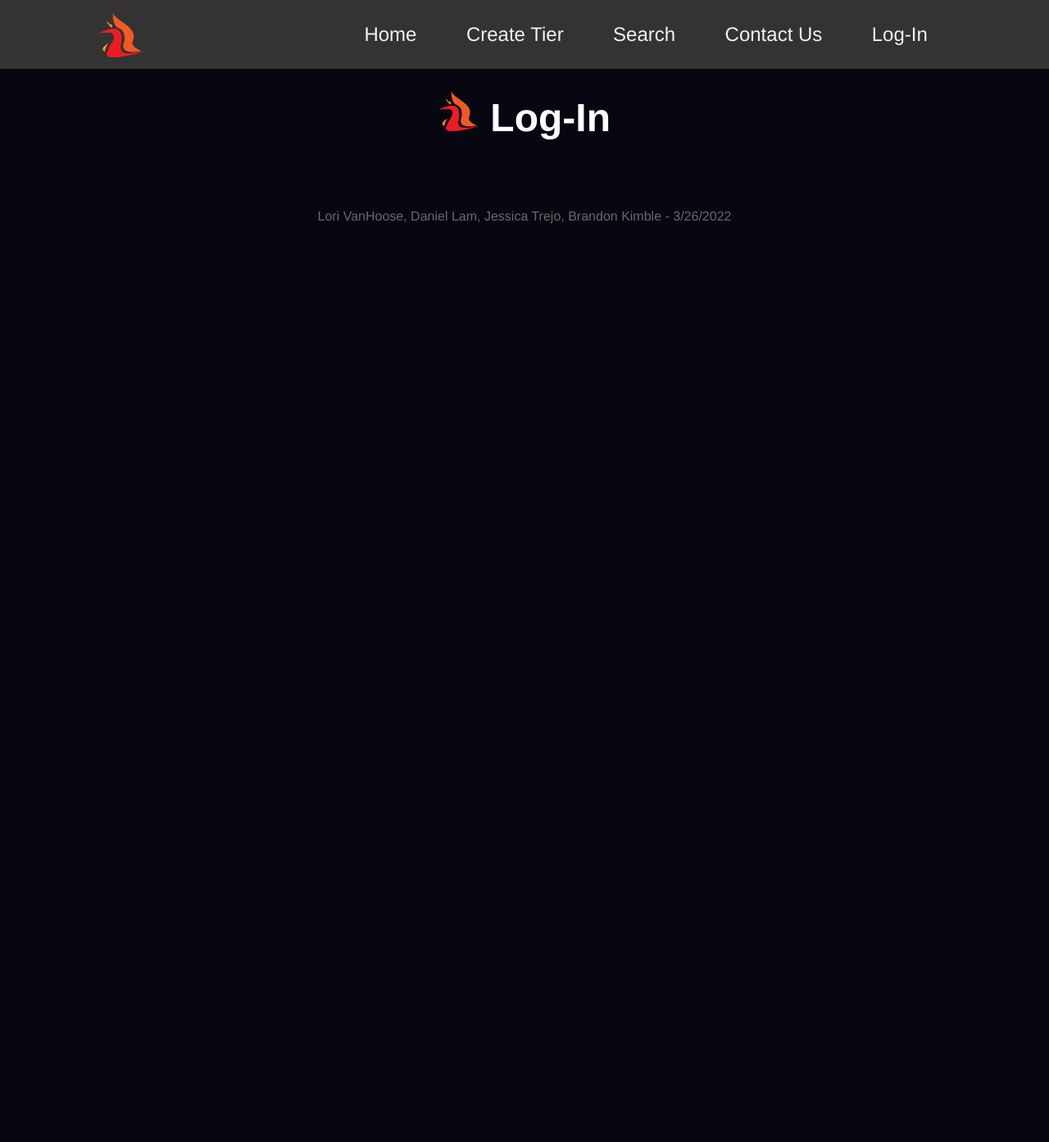
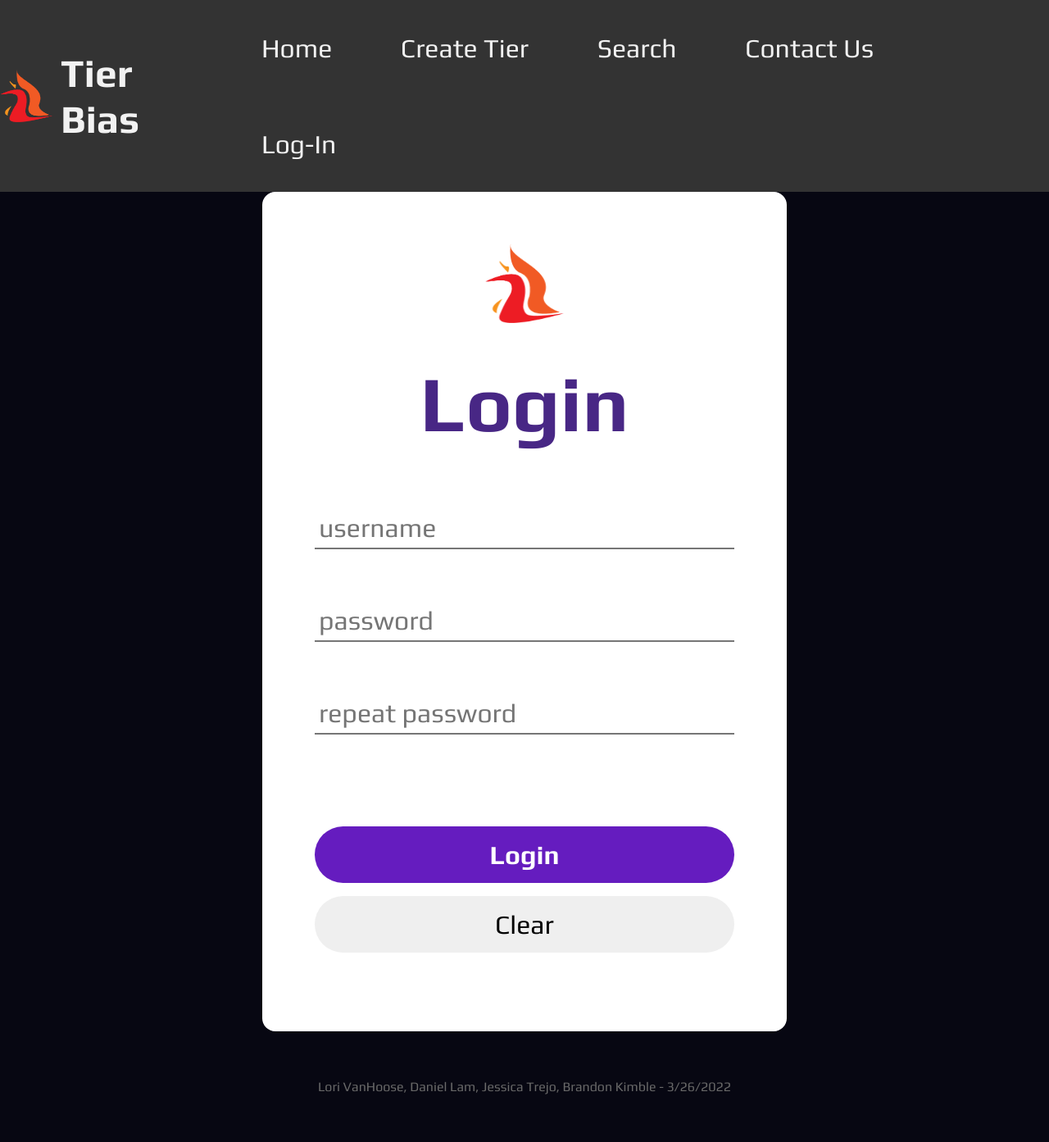
Before and after one commit to daniellam-x/tier-bias, a PHP site: page /login.html in a window 1280 px wide. Shown: the whole page at 82% size. Before the commit the page ends 273 px from the top, so only its background shows below. Run offline with PHP 8.4, Linux system fonts and the light colour scheme.

Commit message:
added login screen and updated contact and nav logo

```diff
--- a/login.html
+++ b/login.html
@@ -6,8 +6,8 @@
     <title>Log-In</title>
     <link rel="stylesheet" href="./styles/base.css">
     <link rel="stylesheet" href="./styles/login.css">
-   <script src="loginscript.js"></script>
-
+    <script defer src="loginscript.js"></script>
+    <link href="https://fonts.googleapis.com/css2?family=Play:wght@400;700&display=swap" rel="stylesheet">
     <meta charset="UTF-8">
     <meta name="description" content="Tier Bias, a new social media">
     <meta name="author" content="Lori VanHoose, Daniel Lam, Jessica Trejo, Brandon Kimble">
@@ -16,8 +16,12 @@
 <body>
     <div class="topnav">
         <div class="leftnav">
-            <a href="homepage.html"><img src="images/logo.png" alt ="Tier Bias Logo" width="30" height="30"></a>
+            <a href="homepage.html">
+                <img src="images/logo.png" alt ="Tier Bias Logo" width="30" height="30">
+                <h1>Tier Bias</h1>
+            </a>
         </div>
+
 
         <div class="rightnav">
 
@@ -30,11 +34,27 @@
         </div>
     </div>
 
-    <div class="content">
-        <h1>
-            <a href="./homepage.html"><img src="./images/logo.png" alt ="Tier Bias Logo" width="50" height="50"/></a>
-            Log-In
-        </h1>
+    <div id="container">
+        <div class="login">
+            <img src="images/logo.png" class="logo" width="30" height="30">
+            <h1>Login</h1>
+        </div>
+
+        <form>
+            <div class="field">
+                    <input id="username" type="text" placeholder="username">
+            </div>
+            <div class="field">
+                    <input id="password" type="password" placeholder="password">
+            </div>
+            <div class="field">
+                    <input id="repeat" type="password" placeholder="repeat password">
+            </div>
+            <div class="buttons">
+                <button id="registerBtn"><b>Login</b></button>
+                <button id="clearBtn">Clear</button>
+            </div>
+        </form>
     </div>
 
     <div class="footer">
--- a/scripts/loginscript.js
+++ b/scripts/loginscript.js
@@ -0,0 +1,59 @@
+const username = document.getElementById("username");
+const password = document.getElementById("password");
+const repeat = document.getElementById("repeat");
+
+const registerBtn = document.getElementById("registerBtn");
+const clearBtn = document.getElementById("clearBtn");
+
+registerBtn.addEventListener("click", verify);
+clearBtn.addEventListener("click", clear);
+
+function isValid(input) {
+
+    // The username must be between 6 and 10 characters long, inclusive.
+    // The username must contain only letters and digits.
+    // The username cannot begin with a digit.
+    // The password must be between 6 and 10 characters long, inclusive.
+    // The password must contain only letters and digits.
+    // The password must have at least one lower case letter, at least one upper case letter, and at least one digit.
+    // e.preventDefault();
+
+    let regex;
+
+    if (input.id == 'username') {
+
+        regex = /^[a-zA-Z][A-Za-z0-9]{5,11}$/;
+        return regex.test(input.value);
+
+    } else if (input.id == 'password') {
+
+        regex = /^(?=.*\d)(?=.*[a-z])(?=.*[A-Z])[A-Za-z0-9]{5,11}$/;
+        return regex.test(input.value);
+
+    };
+};
+
+function verify(e) {
+
+    // The password and the repeat password must match.
+
+    console.log(isValid(username), isValid(password), password.value === repeat.value)
+
+    if ((isValid(password) && isValid(username)) && password.value == repeat.value) {
+
+        alert('User validated');
+
+    } else { alert('Invalid username or password'); };
+
+    e.preventDefault();
+
+};
+
+function clear(e) {
+
+    console.log('cleared')
+    username.value = '';
+    password.value = '';
+    repeat.value = '';
+    e.preventDefault();
+};
--- a/styles/base.css
+++ b/styles/base.css
@@ -8,13 +8,15 @@ html, body {
     flex-direction: column;
     background-color: rgb(7, 7, 18);
     color: white;
-    font-family:  Helvetica, Arial, sans-serif;
+    font-family: 'Play',
+    Arial,
+    sans-serif;
+    height: 101vh;
+
 }
-
 h1, p {
     padding: 10px;
 }
-
 .topnav {
     display: flex;
     flex-direction: row;
@@ -22,20 +24,27 @@ h1, p {
     align-items: center;
     justify-content: space-around;
 }
+.leftnav a {
+    display: flex;
+    align-items: center;
+    justify-content: center;
+    color: #f2f2f2;
+    font-size: 1em;
+    text-decoration: none;
+}
 .leftnav img {
     display: block;
-    height: 3.5rem;
-    width: 3.5rem;
-
+    height: 4em;
+    width: 4em;
 }
 .rightnav a {
     display: inline-block;
     color: #f2f2f2;
-    font-size: 1.5rem;
+    font-size: 2em;
     text-decoration: none;
-    padding: 1.75rem;
+    padding: 1.25em;
 }
-.topnav a:hover {
+.rightnav a:hover {
     background-color: #ddd;
     color: black;
 }
@@ -56,7 +65,7 @@ h1 {
 }
 .footer {
     clear: both;
-    padding: 3rem;
+    padding: 3em;
     color: dimgray;
     text-align: center;
 }
--- a/styles/login.css
+++ b/styles/login.css
@@ -0,0 +1,67 @@
+#container {
+    align-self: center;
+    margin: auto;
+    padding: 1em 2em;
+    background-color: white;
+    display: flex;
+    flex-direction: column;
+    width: 20em;
+    border-radius: .5em;
+    font-size: 2em;
+}
+.login {
+    display: flex;
+    flex-direction: column;
+    align-items: center;
+    justify-content: center;
+}
+.login h1 {
+    color: rgb(72, 39, 133);
+    /* padding: 1em 0; */
+    align-self: center;
+}
+.login .logo {
+    height: 3em;
+    width: 3em;
+    margin: 1em;
+}
+.field {
+    padding-top: 2em;
+}
+input {
+    font-size: 1em;
+    outline: none;
+    border-width: 0 0 2px;
+    padding: 5px 5px;
+    width: 100%;
+}
+[placeholder]:focus::-webkit-input-placeholder {
+    transition: text-indent 0.6s 0.4s ease;
+    text-indent: -100%;
+    opacity: 1;
+}
+::placeholder {
+    font-family: 'Play',
+        sans-serif;
+}
+.buttons {
+    padding: 3em 0 2em 0;
+}
+button {
+    font-family: 'Play',
+        sans-serif;
+    font-size: 1em;
+    padding: .5em;
+    margin-top: .5em;
+    border-radius: 2em;
+    width: 100%;
+    border: none;
+}
+button:active {
+    transform: scale(0.98);
+    box-shadow: 3px 2px 22px 1px rgba(0, 0, 0, 0.30);
+}
+#registerBtn {
+    background-color: rgb(101, 28, 191);
+    color: white;
+}
```
Also changed, not shown: contact.html (+16 -10 lines), createtier.html (+7 -3 lines), homepage.html (+6 -2 lines), search.html (+7 -3 lines), styles/contact.css (+11 -2 lines), user.html (+15 -8 lines). Lines whose indentation alone changed are shown as unchanged.
